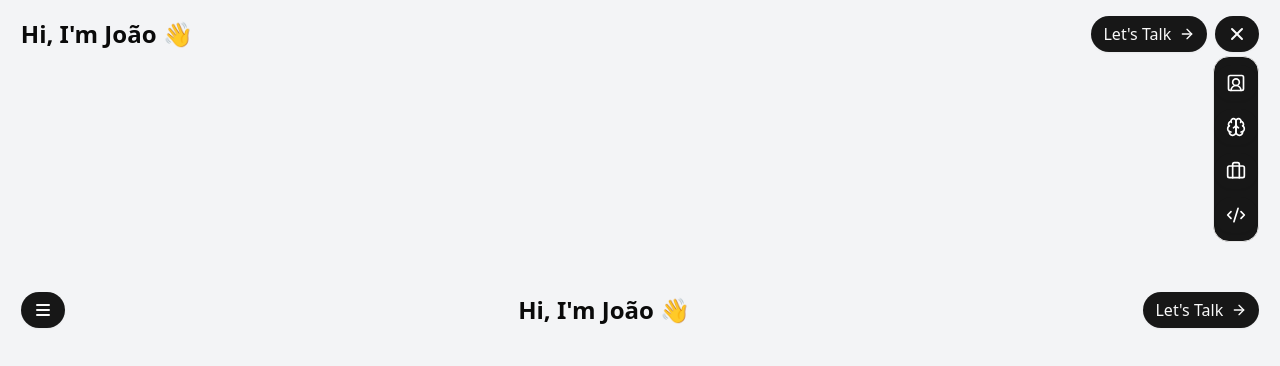
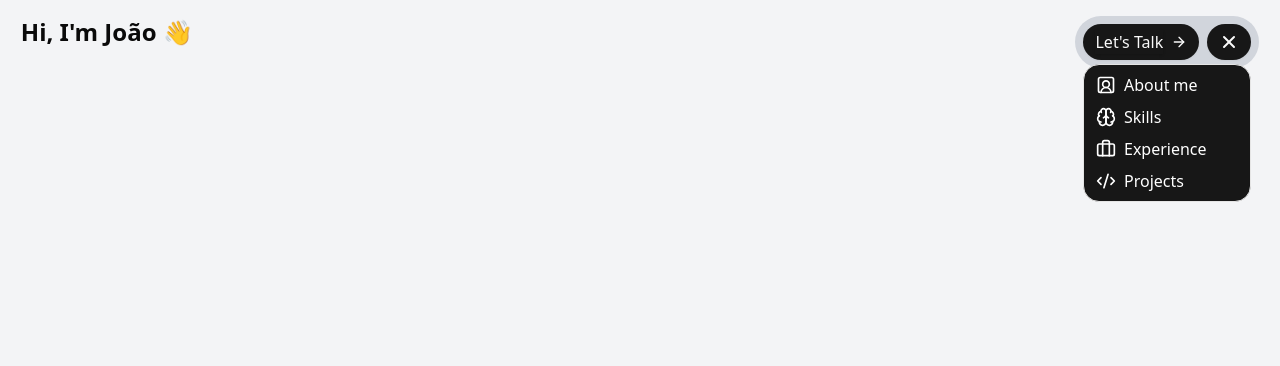
Before and after one commit to jp9141joao/my-portfolio, a Next.js app: page / in a window 1280 px wide. Both pictures are taken after a click on the button 1237 px from the left and 34 px from the top of the page. Shown: the top 366 px of the page. Built offline with nearby package versions, Linux system fonts and the light colour scheme.

Commit message:
feat: update styling header

```diff
--- a/src/app/globals.css
+++ b/src/app/globals.css
@@ -2,6 +2,10 @@
 @import "tw-animate-css";
 
 @custom-variant dark (&:is(.dark *));
+
+.test {
+  border: 1px solid red
+}
 
 @theme inline {
 
--- a/src/app/layout.tsx
+++ b/src/app/layout.tsx
@@ -26,8 +26,8 @@ export default function RootLayout({
     <html lang="en">
       <body
         className={`
-          ${geistSans.variable} ${geistMono.variable} antialiased
-        bg-gray-100 min-w-[350px]
+          ${geistSans.variable} ${geistMono.variable} antialiased bg-gray-100
+          min-w-[350px] max-w-[1536px]
         `}
       >
         {children}
--- a/src/app/page.tsx
+++ b/src/app/page.tsx
@@ -1,11 +1,9 @@
-import Header1 from "@/components/header/Header1";
-import Header2 from "@/components/header/Header2";
+import Header from "@/components/header/Header";
 
 export default function Home() {
   return (
     <div className="grid gap-y-60 px-[1.3rem] py-[1rem]">
-      <Header1 />
-      <Header2 />
+      <Header />
     </div>
   );
 }
--- /dev/null
+++ b/src/components/header/Header.tsx
@@ -0,0 +1,34 @@
+"use client"
+import { useRef } from "react";
+import { Button } from "../ui/button";
+import { LuArrowRight } from "react-icons/lu";
+import Menu from './Menu';
+
+export default function Header() {
+
+    const widthRef = useRef<HTMLDivElement>(null);
+
+    return (
+        <div className="flex justify-between items-start">
+            <div>
+                <h1 className="text-xl 2xs:text-2xl font-semibold">
+                    Hi, <span className="break-normal whitespace-nowrap">I&apos;m João 👋</span>
+                </h1>
+            </div>
+            <div
+                ref={widthRef}
+                className="flex gap-2 bg-gray-300 p-2 rounded-4xl"
+            >
+                <Button
+                    className="flex"
+                >
+                    <p className="text-sm 2xs:text-base shadow">
+                        Let&apos;s Talk
+                    </p>
+                    <LuArrowRight className="2xs:size-4"/>
+                </Button>
+                <Menu widthRef={widthRef} />
+            </div>
+        </div>
+    )
+}
--- a/src/components/header/Header1.tsx
+++ /dev/null
@@ -1,27 +0,0 @@
-import { Button } from "../ui/button";
-import Menu from './Menu';
-import { LuArrowRight } from "react-icons/lu";
-
-export default function Header1() {
-
-    return (
-        <div className="flex justify-between items-center">
-            <div>
-                <h1 className="text-xl 2xs:text-2xl font-semibold ">
-                    Hi, I&apos;m João 👋
-                </h1>
-            </div>
-            <div className="flex gap-2">
-                <Button
-                    className="flex"
-                >
-                    <p className="text-sm 2xs:text-base">
-                        Let&apos;s Talk
-                    </p>
-                    <LuArrowRight className="2xs:size-4"/>
-                </Button>
-                <Menu />
-            </div>
-        </div>
-    )
-}
--- a/src/components/header/Header2.tsx
+++ /dev/null
@@ -1,29 +0,0 @@
-import { Button } from "../ui/button";
-import Menu from './Menu';
-import { LuArrowRight } from "react-icons/lu";
-
-export default function Header1() {
-
-    return (
-        <div className="flex justify-between items-center">
-            <div className="">
-                <Menu />
-            </div>
-            <div>
-                <h1 className="text-xl 2xs:text-2xl font-semibold ">
-                    Hi, I&apos;m João 👋
-                </h1>
-            </div>
-            <div>
-                <Button
-                    className="flex"
-                >
-                    <p className="text-sm 2xs:text-base">
-                        Let&apos;s Talk
-                    </p>
-                    <LuArrowRight className="2xs:size-4"/>
-                </Button>
-            </div>
-        </div>
-    )
-}
--- a/src/components/header/Menu.tsx
+++ b/src/components/header/Menu.tsx
@@ -1,13 +1,22 @@
 "use client"
-import { useState } from "react";
+import { useEffect, useState } from "react";
 import { Popover, PopoverContent, PopoverTrigger } from "../ui/popover";
 import { Button } from "../ui/button";
 import { HiMenu, HiX } from "react-icons/hi";
 import { LuSquareUserRound, LuBrain, LuCodeXml, LuBriefcase } from "react-icons/lu";
 
-export default function Menu() {
+export default function Menu({ widthRef }: { widthRef: React.RefObject<HTMLDivElement | null> }) {
 
     const [ showMenu, setShowMenu ] = useState<boolean>(false);
+    const [ width, setWidth ] = useState<number>(0);
+
+    useEffect(() => {
+
+        if (widthRef.current) {
+            setWidth(widthRef.current.offsetWidth);
+        }
+
+    }, [widthRef.current?.offsetWidth]);
 
     return (
         <Popover
@@ -26,28 +35,33 @@ export default function Menu() {
                 </Button>
             </PopoverTrigger>
             <PopoverContent
-                className="grid gap-1 2xs:gap-2 px-0"
+                className="grid place-items-start items-center gap-1 2xs:gap-2"
                 align="end"
+                style={{ width: width ? `${width - 16}px` : "auto" }}
             >
-                <div>
-                    <Button className="p-0">
+                <div className="flex justify-center items-center gap-2">
                         <LuSquareUserRound className="text-white size-4.5 2xs:size-5"/>
-                    </Button>
+                    <p className="text-white">
+                        About me
+                    </p>
                 </div>
-                <div>
-                    <Button className="p-0">
-                        <LuBrain className="text-white size-4.5 2xs:size-5"/>
-                    </Button>
+                <div className="flex justify-center items-center gap-2">
+                    <LuBrain className="text-white size-4.5 2xs:size-5"/>
+                    <p className="text-white">
+                        Skills
+                    </p>
                 </div>
-                <div>
-                    <Button className="p-0">
-                        <LuBriefcase className="text-white size-4.5 2xs:size-5"/>
-                    </Button>
+                <div className="flex justify-center items-center gap-2">
+                    <LuBriefcase className="text-white size-4.5 2xs:size-5"/>
+                    <p className="text-white">
+                        Experience
+                    </p>
                 </div>
-                <div>
-                    <Button className="p-0">
-                        <LuCodeXml className="text-white size-4.5 2xs:size-5"/>
-                    </Button>
+                <div className="flex justify-center items-center gap-2">
+                    <LuCodeXml className="text-white size-4.5 2xs:size-5"/>
+                    <p className="text-white">
+                        Projects
+                    </p>
                 </div>
             </PopoverContent>
         </Popover>
--- a/src/components/ui/popover.tsx
+++ b/src/components/ui/popover.tsx
@@ -30,7 +30,7 @@ function PopoverContent({
         align={align}
         sideOffset={sideOffset}
         className={cn(
-          "bg-primary rounded-2xl text-popover-foreground data-[state=open]:animate-in data-[state=closed]:animate-out data-[state=closed]:fade-out-0 data-[state=open]:fade-in-0 data-[state=closed]:zoom-out-95 data-[state=open]:zoom-in-95 data-[side=bottom]:slide-in-from-top-2 data-[side=left]:slide-in-from-right-2 data-[side=right]:slide-in-from-left-2 data-[side=top]:slide-in-from-bottom-2 z-50 origin-(--radix-popover-content-transform-origin) border px-4 py-2 shaow-md outline-hidden",
+          "bg-primary rounded-2xl text-popover-foreground data-[state=open]:animate-in data-[state=closed]:animate-out data-[state=closed]:fade-out-0 data-[state=open]:fade-in-0 data-[state=closed]:zoom-out-95 data-[state=open]:zoom-in-95 data-[side=bottom]:slide-in-from-top-2 data-[side=left]:slide-in-from-right-2 data-[side=right]:slide-in-from-left-2 data-[side=top]:slide-in-from-bottom-2 z-50 origin-(--radix-popover-content-transform-origin) border px-3 py-2 shaow-md outline-hidden",
           className
         )}
         {...props}
```
